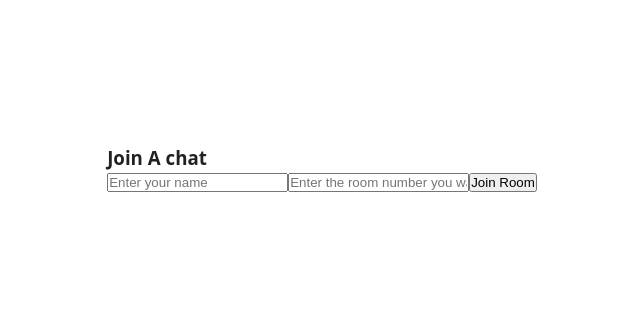
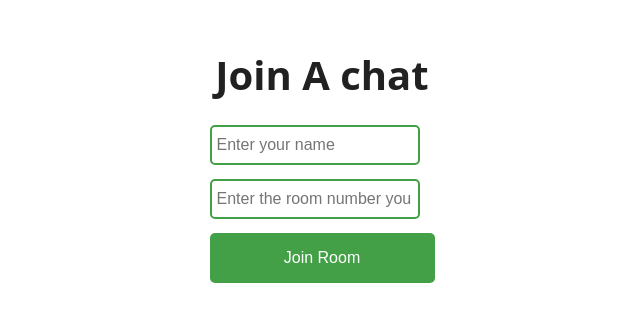
Before and after one commit to Wanjie-Ryan/chat-client, a React (Create React App) app: page / in a window 1280 px wide. Shown: the part 232-554 px from the top of the page, without its empty margins (318-958 px from the left). Built offline with nearby package versions, Linux system fonts and the light colour scheme; no server answers.

Commit message:
sockets-client

```diff
--- a/src/components/IO/io.css
+++ b/src/components/IO/io.css
@@ -9,17 +9,17 @@
   }
 
 
-  .joinChatContainer {
+  .joinchatcontainer {
     display: flex;
     flex-direction: column;
     text-align: center;
   }
 
-  .joinChatContainer h3 {
+  .joinchatcontainer h3 {
     font-size: 2.5rem;
     margin-bottom: 1rem;
   }
-  .joinChatContainer input {
+  .joinchatcontainer input {
     width: 210px;
     height: 40px;
     margin: 7px;
@@ -29,7 +29,7 @@
     font-size: 16px;
   }
 
-  .joinChatContainer button {
+  .joinchatcontainer button {
     width: 225px;
     height: 50px;
     margin: 7px;
@@ -42,6 +42,6 @@
     cursor: pointer;
   }
 
-  .joinChatContainer button:hover {
+  .joinchatcontainer button:hover {
     background: #2e7d32;
   }
--- a/src/components/Sockets/chat.jsx
+++ b/src/components/Sockets/chat.jsx
@@ -32,6 +32,7 @@ function Chat({socket, username, room}) {
 
             //the useState also holds the current message being sent by this actual user
             setMsgList((list)=>[...list, messageData])
+            // setMsgList(messageData)
             setCurrentMessage('')
 
 
```
